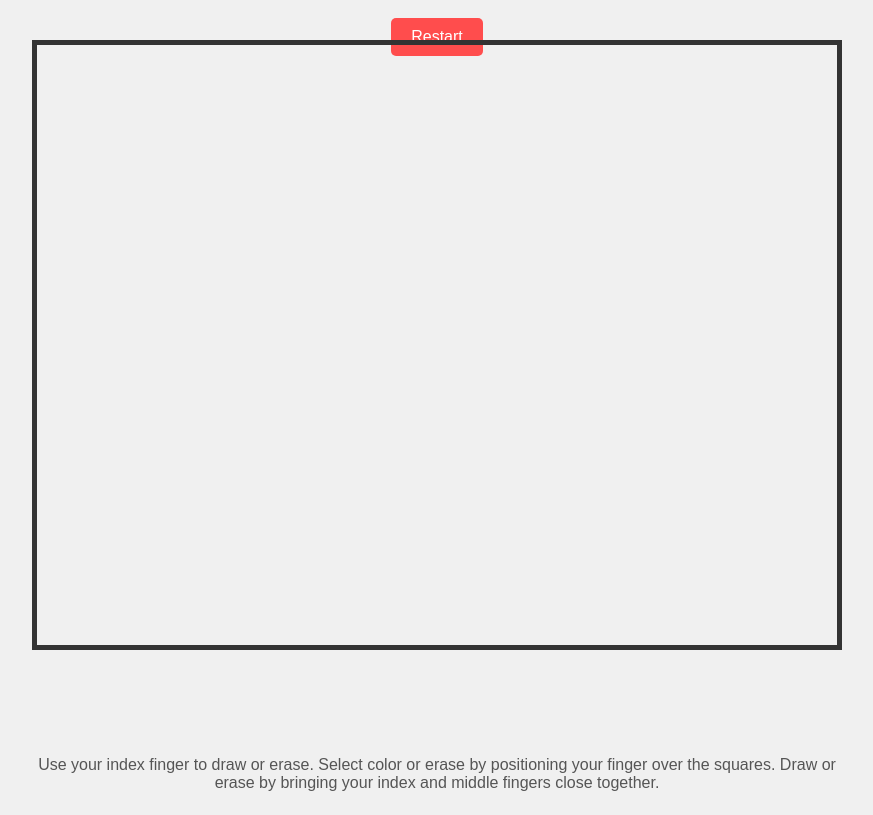
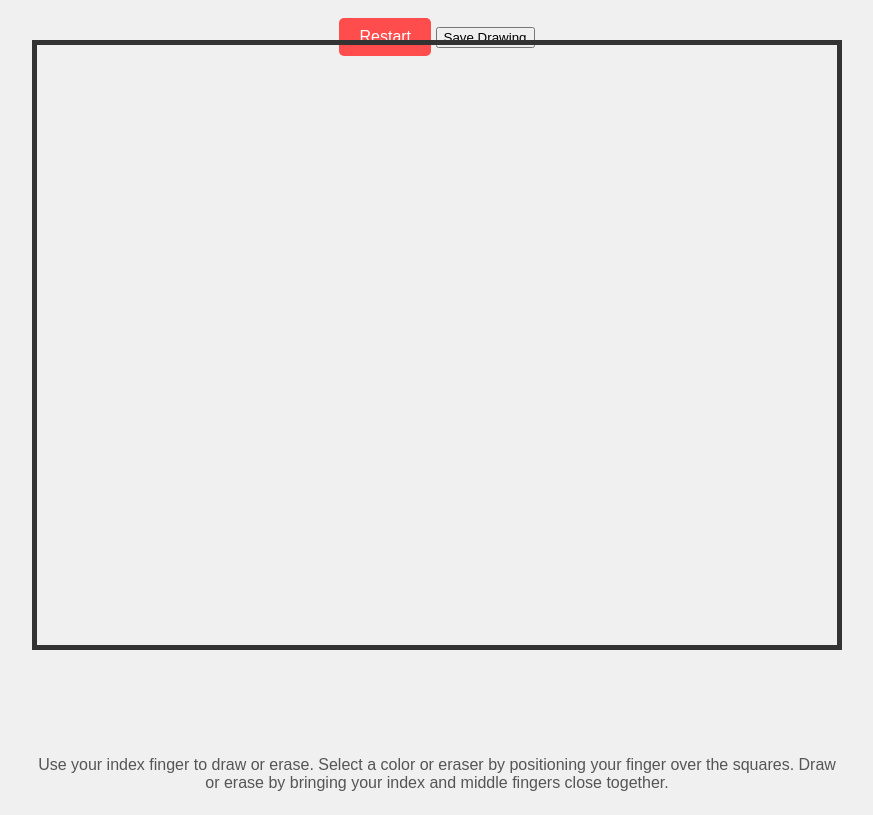
Before and after one commit to Robel-Delelegn/hand-gesture-drawing-app, a plain HTML site: page index.html in a window 1280 px wide. Shown: the part 60-875 px from the top of the page, without its empty margins (203-1076 px from the left). Drawn offline with Linux system fonts and the light colour scheme; a script that the page names is missing.

Commit message:
Update index.html

```diff
--- a/index.html
+++ b/index.html
@@ -9,17 +9,22 @@
     <h1>Hand Gesture Drawing App</h1>
     <div class="controls">
         <button id="reset-button">Restart</button>
+        <button id="save-button">Save Drawing</button>
     </div>
-    <video id="video" autoplay></video>
-    <canvas id="canvas"></canvas>
-    <p>Use your index finger to draw or erase. Select color or erase by positioning your finger over the squares. Draw or erase by bringing your index and middle fingers close together.</p>
+    <div class="video-container">
+        <video id="video" autoplay></video>
+        <canvas id="canvas"></canvas>
+    </div>
+    <p>Use your index finger to draw or erase. Select a color or eraser by positioning your finger over the squares. Draw or erase by bringing your index and middle fingers close together.</p>
 
     <!-- Notification Div -->
     <div id="notification" class="hidden"></div>
 
-    <!-- Include MediaPipe or TensorFlow.js Scripts -->
+    <!-- Include MediaPipe Hands and Drawing Utils -->
     <script src="https://cdn.jsdelivr.net/npm/@mediapipe/hands/hands.js"></script>
     <script src="https://cdn.jsdelivr.net/npm/@mediapipe/drawing_utils/drawing_utils.js"></script>
     <script src="app.js"></script>
 </body>
 </html>
+
+</html>
```
